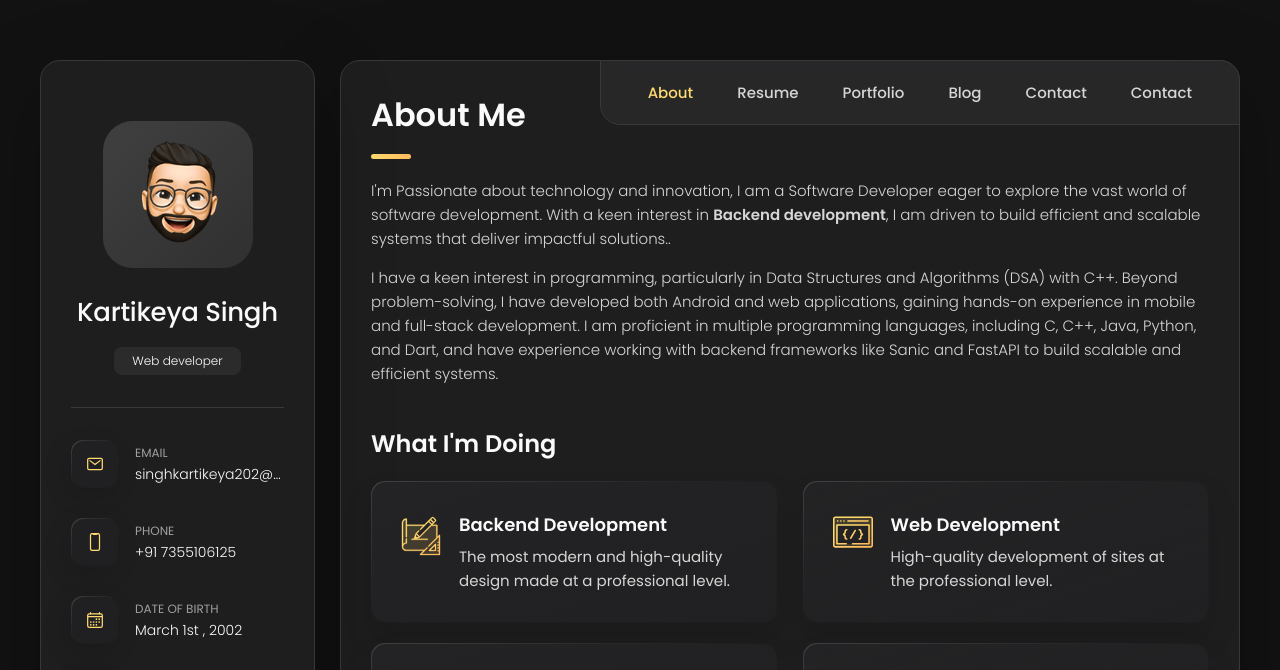
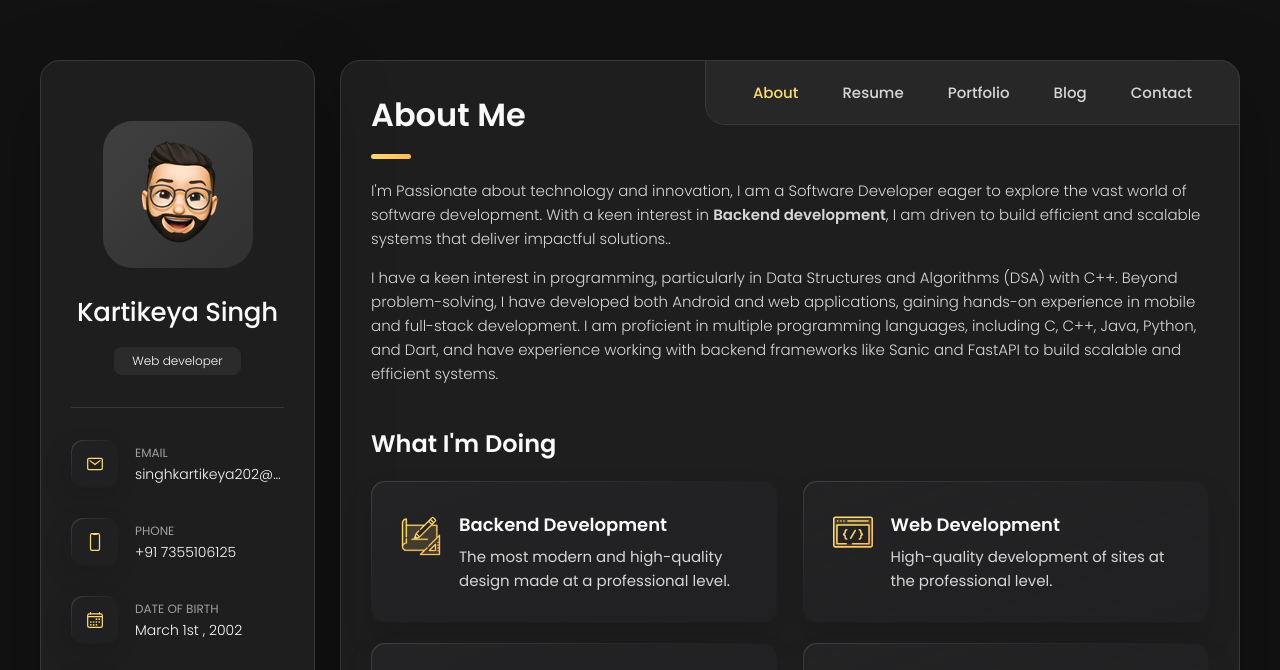
Before and after one commit to karkau123/portfolio, a plain HTML site: page index.html in a window 1280 px wide. Shown: the top 670 px of the page. Drawn offline with nearby package versions, Linux system fonts and the light colour scheme.

Commit message:
remove duplicate Contact button from navbar

```diff
--- a/index.html
+++ b/index.html
@@ -180,9 +180,6 @@
               <button class="navbar-link" data-nav-link>Blog</button>
             </li>
 
-            <li class="navbar-item">
-              <button class="navbar-link" data-nav-link>Contact</button>
-            </li>
             <li class="navbar-item">
               <button class="navbar-link" data-nav-link>Contact</button>
             </li>
```
